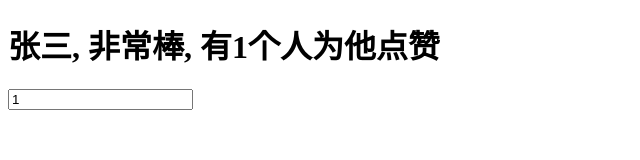
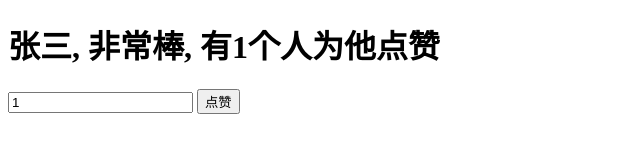
Before and after one commit to engineerping/VUE-V2-DEMO, a website: page index.html in a window 1280 px wide. Shown: the whole page, without its empty margins (0-640 px from the left). Drawn offline with nearby package versions, Linux system fonts and the light colour scheme.

Commit message:
事件处理成功

```diff
--- a/index.html
+++ b/index.html
@@ -15,6 +15,7 @@
     <div id="app">
         <h1> {{name}}, 非常棒, 有{{num}}个人为他点赞 </h1>
         <input type="text" v-model="num">
+        <button v-on:click="num++">点赞</button>
     </div>
 
     <!-- 引入 VUE库 的 js 文件, 这./node_modules/及其中的文件, 是执行 npm install vue 所生成的 -->
@@ -32,6 +33,13 @@
         });
 
         // 2. v-model 双向绑定成功(底层是使用发布/订阅模式)
+
+        // 3. v-on:xxx 事件处理
+            // "v-on:xxx" 就是指令
+
+        // 4. 总结:
+            // 1. 创建 vue 实例, 用 vue 实例管理 页面的模板即页面上的Dom元素, 将自己的数据(data)渲染到关联的模板.
+            // 2. 用"v-on:xxx" 就是指令来简化对 dom 的一些操作.
     </script>
 </body>
 </html>
```
